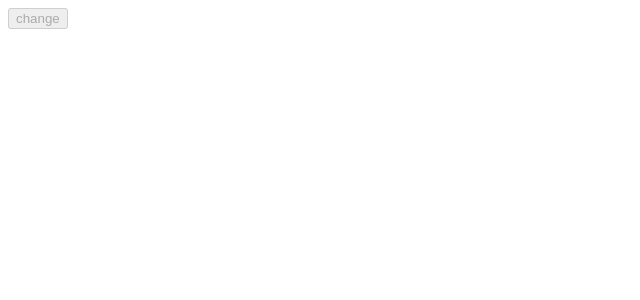
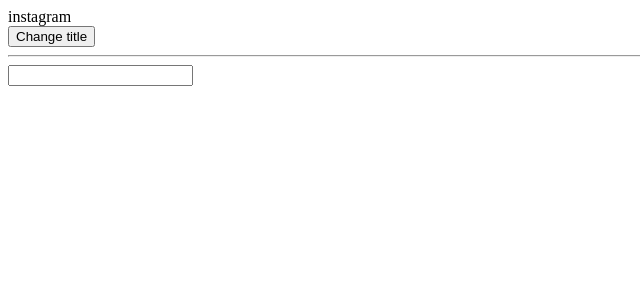
Before and after one commit to visiteur85/learn_angular, an Angular app: page / in a window 1280 px wide. Shown: the top 300 px of the page, without its empty margins (0-640 px from the left). Built offline with nearby package versions, Linux system fonts and the light colour scheme.

Commit message:
add les 7.3

```diff
--- a/src/app/app.component.html
+++ b/src/app/app.component.html
@@ -1 +1,6 @@
-<button [disabled]="isAppLoading">change</button>
+<div>{{title}}</div>
+<button (click)='changeTitleHandler()'>Change title</button>
+
+<hr>
+<div>{{text}}</div>
+<input type="text" (input)="changeInputHandler($event)"/>
--- a/src/app/app.component.ts
+++ b/src/app/app.component.ts
@@ -1,5 +1,4 @@
-import { Component } from '@angular/core';
-
+import {Component} from '@angular/core';
 
 
 @Component({
@@ -9,10 +8,18 @@
 })
 export class AppComponent {
 
-isAppLoading = false;
+  title = "instagram";
+  text=''
 
-constructor() {
-  setTimeout(()=>{
-    this.isAppLoading = true
-  },1000)
-}}
+
+  changeTitleHandler = () => {
+    this.title = 'it-incubator'
+  };
+
+  changeInputHandler = (event:Event)=> {
+    console.log((event.currentTarget as HTMLInputElement).value)
+    this.text = (event.currentTarget as HTMLInputElement).value
+  }
+
+
+}
```
